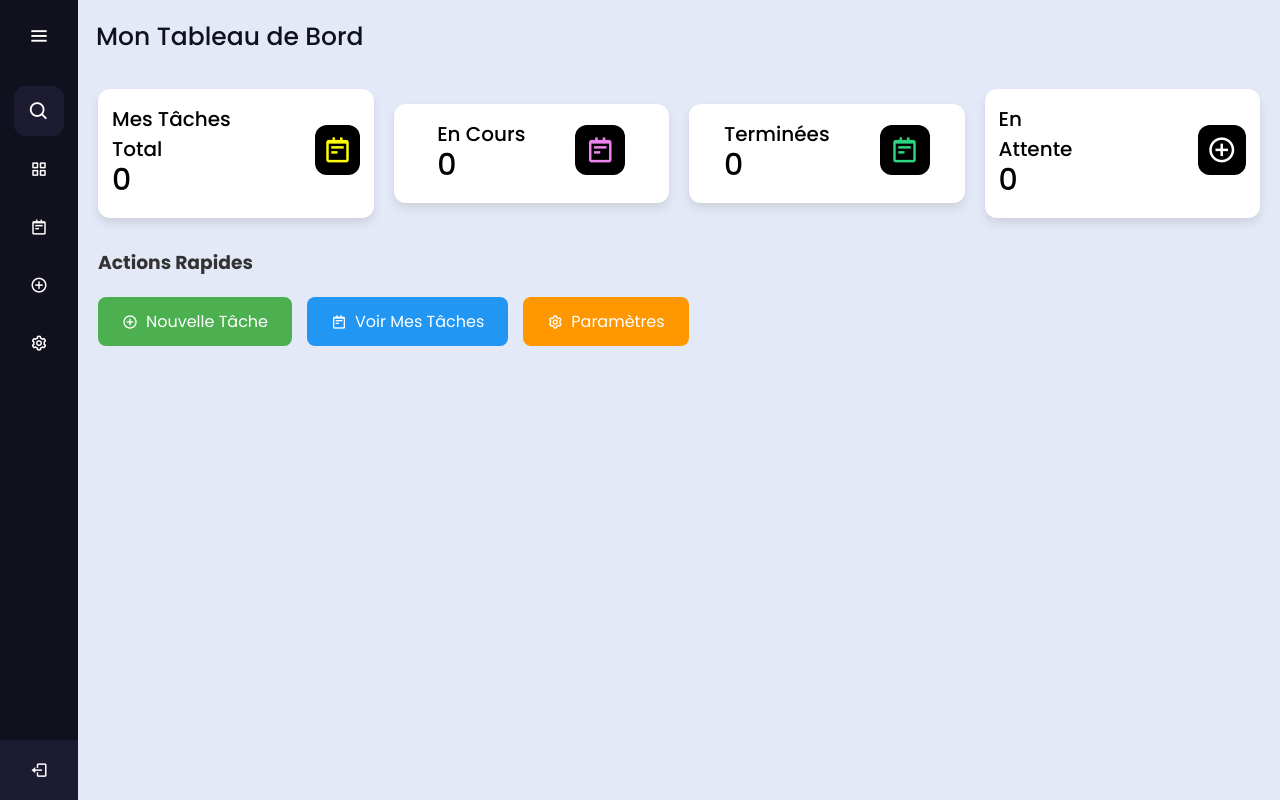
After one commit to mimifara/Appweb, a PHP site: page /dashboard_user.php in a window 1280 px wide. The commit adds this page. Run offline with PHP 8.4, Linux system fonts and the light colour scheme; the visitor is signed in with stand-in values (Sample User, id 1); data that the repository does not hold is empty.

Commit message:
Add user-specific dashboard with personalized task statistics
Co-authored-by: dimbifara.rajaonah <dimbifara.rajaonah@gmail.com>

```diff
--- /dev/null
+++ b/dashboard_user.php
@@ -0,0 +1,101 @@
+<?php
+session_start();
+require 'config.php';
+
+if (!isset($_SESSION['user_id'])) {
+    header('Location: connexion.php');
+    exit;
+}
+
+// Récupérer les statistiques des tâches de l'utilisateur connecté
+$user_id = $_SESSION['user_id'];
+
+// Compter le total des tâches de l'utilisateur
+$stmt = $pdo->prepare("SELECT COUNT(*) as total FROM taches WHERE user_id = ?");
+$stmt->execute([$user_id]);
+$total_taches = $stmt->fetch()['total'];
+
+// Compter les tâches en cours
+$stmt = $pdo->prepare("SELECT COUNT(*) as en_cours FROM taches WHERE user_id = ? AND statut = 'en_cours'");
+$stmt->execute([$user_id]);
+$taches_en_cours = $stmt->fetch()['en_cours'];
+
+// Compter les tâches terminées
+$stmt = $pdo->prepare("SELECT COUNT(*) as terminees FROM taches WHERE user_id = ? AND statut = 'terminee'");
+$stmt->execute([$user_id]);
+$taches_terminees = $stmt->fetch()['terminees'];
+
+// Compter les tâches en attente
+$stmt = $pdo->prepare("SELECT COUNT(*) as en_attente FROM taches WHERE user_id = ? AND statut = 'en_attente'");
+$stmt->execute([$user_id]);
+$taches_en_attente = $stmt->fetch()['en_attente'];
+?>
+<!DOCTYPE html>
+<html lang="fr">
+<head>
+  <meta charset="UTF-8">
+  <title>Mon Tableau de Bord</title>
+  <link rel="stylesheet" href="css/navbar.css">
+  <link rel="stylesheet" href="css/dashboard.css">
+</head>
+<body>
+
+  <?php include 'navbar.php'; ?>
+
+  <section class="home-section">
+    <div class="text">Mon Tableau de Bord</div>
+    <div class="home-content">
+    <div class="overview-boxes">
+      <div class="box">
+        <div class="right-side">
+          <div class="box-topic">Mes Tâches Total</div>
+          <div class="number"><?= $total_taches ?></div>
+         </div>
+        <i class='bx bx-notepad notepad'></i>
+        </div>
+        <div class="box">
+        <div class="right-side">
+          <div class="box-topic">En Cours</div>
+          <div class="number"><?= $taches_en_cours ?></div>
+         </div>
+        <i class='bx bx-notepad notepad two'></i>
+        </div>
+        <div class="box">
+        <div class="right-side">
+          <div class="box-topic">Terminées</div>
+          <div class="number"><?= $taches_terminees ?></div>
+         </div>
+        <i class='bx bx-notepad notepad three'></i>
+        </div>
+        <div class="box">
+        <div class="right-side">
+          <div class="box-topic">En Attente</div>
+          <div class="number"><?= $taches_en_attente ?></div>
+         </div>
+        <i class='bx bx-plus-circle pin'></i>
+        </div>
+      </div>
+
+      <!-- Section d'actions rapides -->
+      <div class="quick-actions" style="margin-top: 30px; padding: 0 20px;">
+        <h3 style="margin-bottom: 20px; color: #333;">Actions Rapides</h3>
+        <div style="display: flex; gap: 15px; flex-wrap: wrap;">
+          <a href="ajouter_tache.php" style="background: #4CAF50; color: white; padding: 12px 24px; text-decoration: none; border-radius: 8px; display: inline-flex; align-items: center; gap: 8px;">
+            <i class='bx bx-plus-circle'></i>
+            Nouvelle Tâche
+          </a>
+          <a href="taches.php" style="background: #2196F3; color: white; padding: 12px 24px; text-decoration: none; border-radius: 8px; display: inline-flex; align-items: center; gap: 8px;">
+            <i class='bx bx-notepad'></i>
+            Voir Mes Tâches
+          </a>
+          <a href="parametres.php" style="background: #FF9800; color: white; padding: 12px 24px; text-decoration: none; border-radius: 8px; display: inline-flex; align-items: center; gap: 8px;">
+            <i class='bx bx-cog'></i>
+            Paramètres
+          </a>
+        </div>
+      </div>
+    </div>
+  </section>
+
+</body>
+</html>
--- a/navbar.php
+++ b/navbar.php
@@ -33,7 +33,7 @@ $isAdmin = ($user['role'] === 'admin');
     </li>
 
     <li>
-      <a href="dashboard.php">
+      <a href="<?= $isAdmin ? 'dashboard.php' : 'dashboard_user.php' ?>">
         <i class='bx bx-grid-alt'></i>
         <span class="links_name">Tableau de bord</span>
       </a>
```
